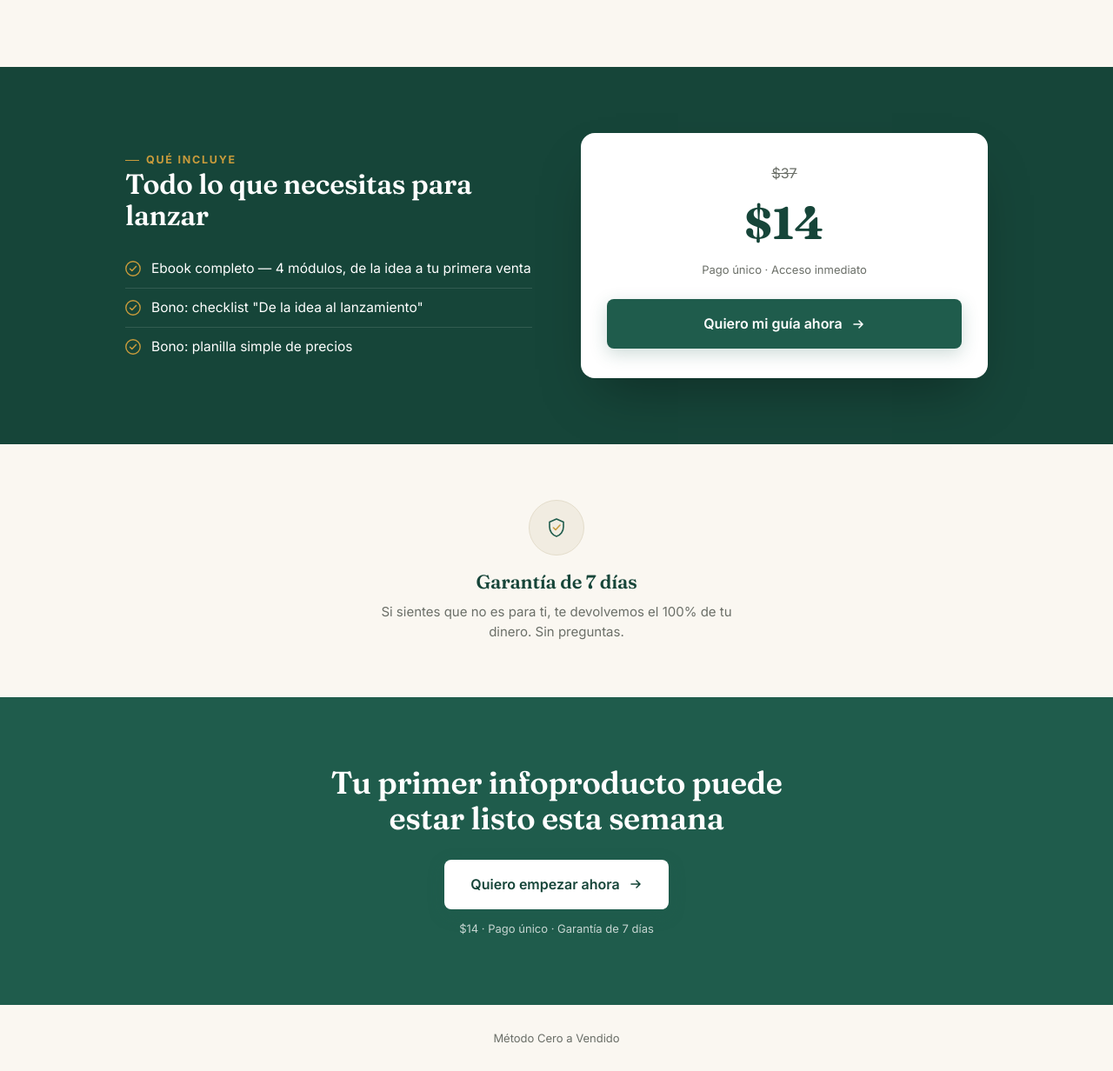
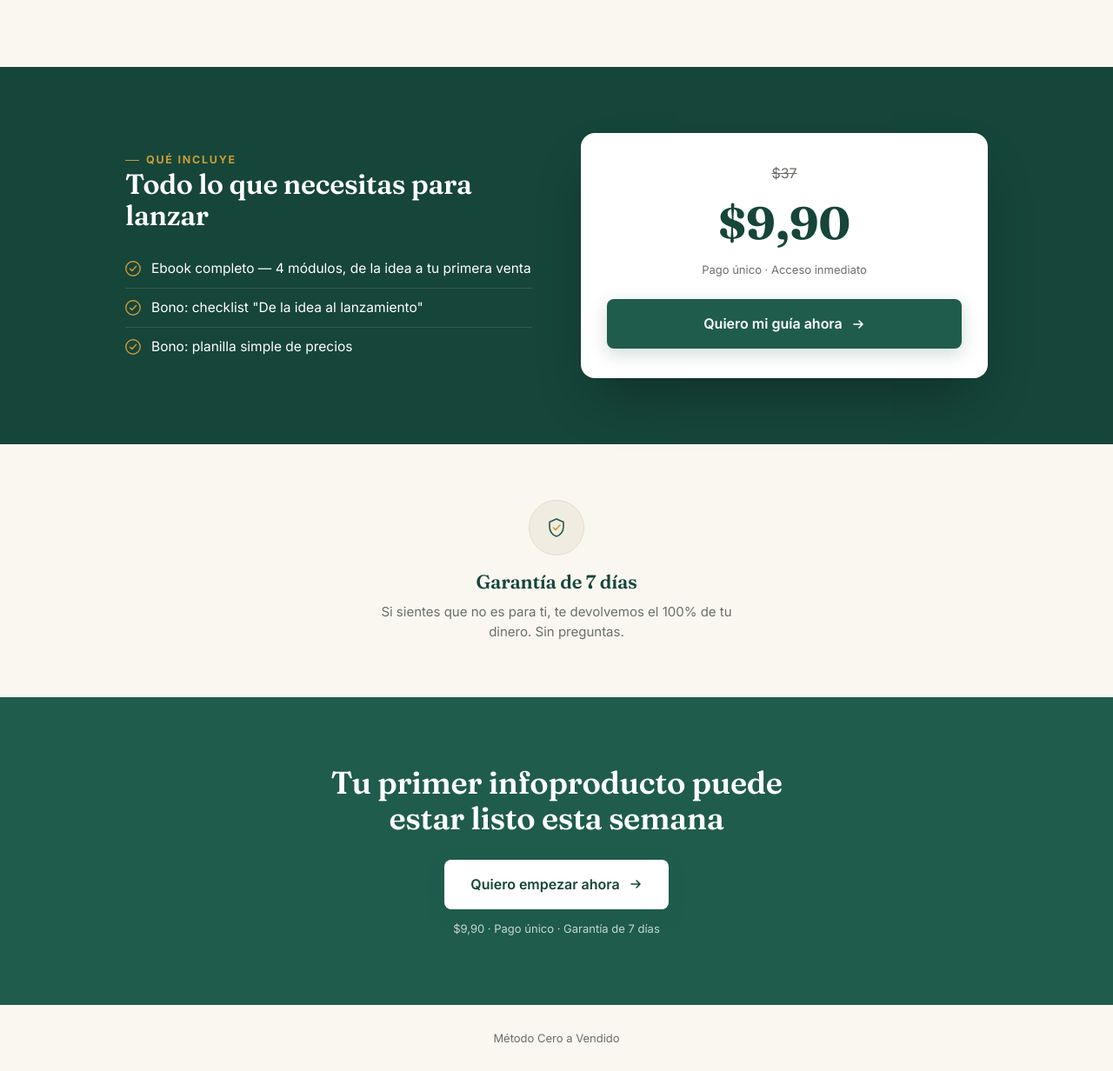
Before and after one commit to contatomktraqueli-afk/latam-, a plain HTML site: page index.html in a window 1280 px wide. Shown: the part 1477-2709 px from the top of the page at 87% size. Drawn offline with Linux system fonts and the light colour scheme.

Commit message:
index.html

```diff
--- a/index.html
+++ b/index.html
@@ -269,7 +269,7 @@ src="https://www.facebook.com/tr?id=1367213892143485&ev=PageView&noscript=1"
     </div>
     <div class="price-card">
       <div class="price-old">$37</div>
-      <div class="price-new">$14</div>
+      <div class="price-new">$9,90</div>
       <div class="price-note">Pago único · Acceso inmediato</div>
       <a class="cta" href="https://pay.hotmart.com/N107152683B?bid=1786657414946" onclick="fbq('track', 'InitiateCheckout');">
         Quiero mi guía ahora
@@ -296,7 +296,7 @@ src="https://www.facebook.com/tr?id=1367213892143485&ev=PageView&noscript=1"
       Quiero empezar ahora
       <svg width="16" height="16" viewBox="0 0 16 16" fill="none"><path d="M3 8H13M13 8L9 4M13 8L9 12" stroke="currentColor" stroke-width="1.6" stroke-linecap="round" stroke-linejoin="round"/></svg>
     </a>
-    <p class="cta-sub">$14 · Pago único · Garantía de 7 días</p>
+    <p class="cta-sub">$9,90 · Pago único · Garantía de 7 días</p>
   </div>
 </section>
 
```
